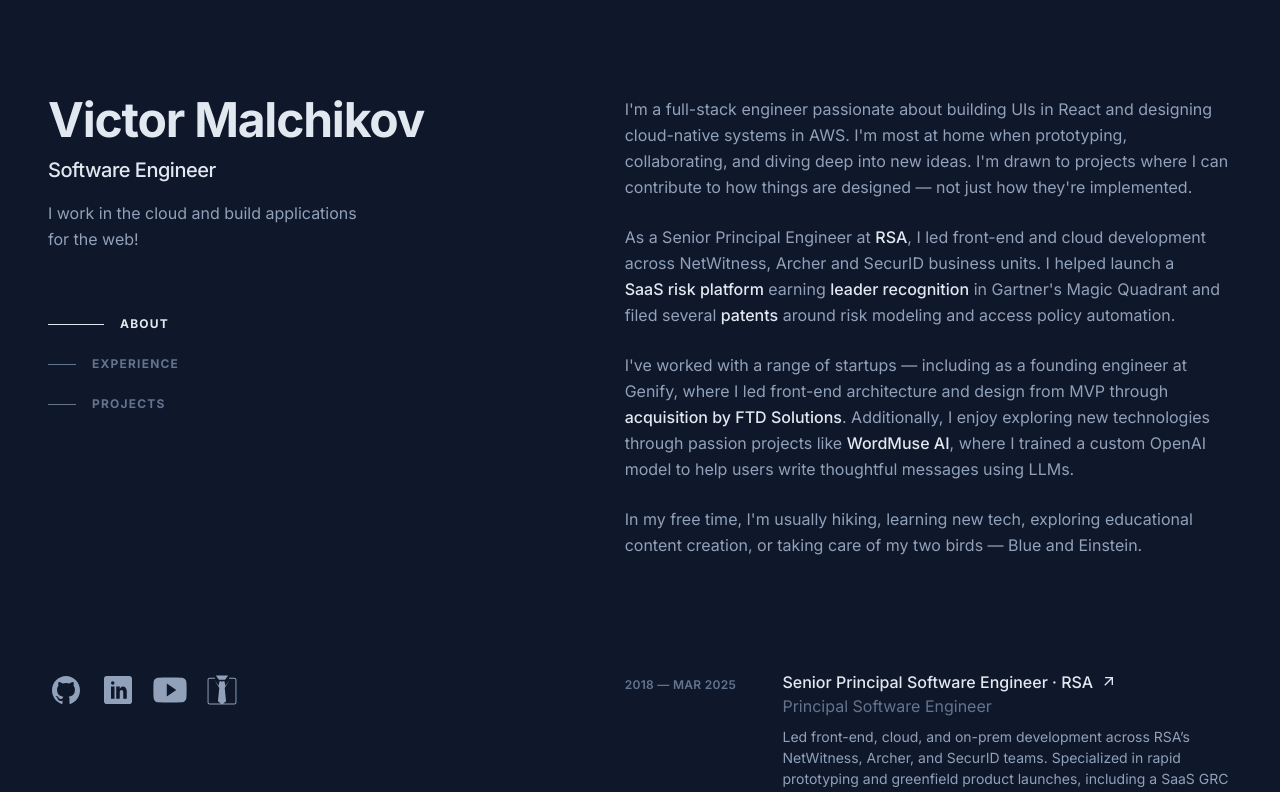
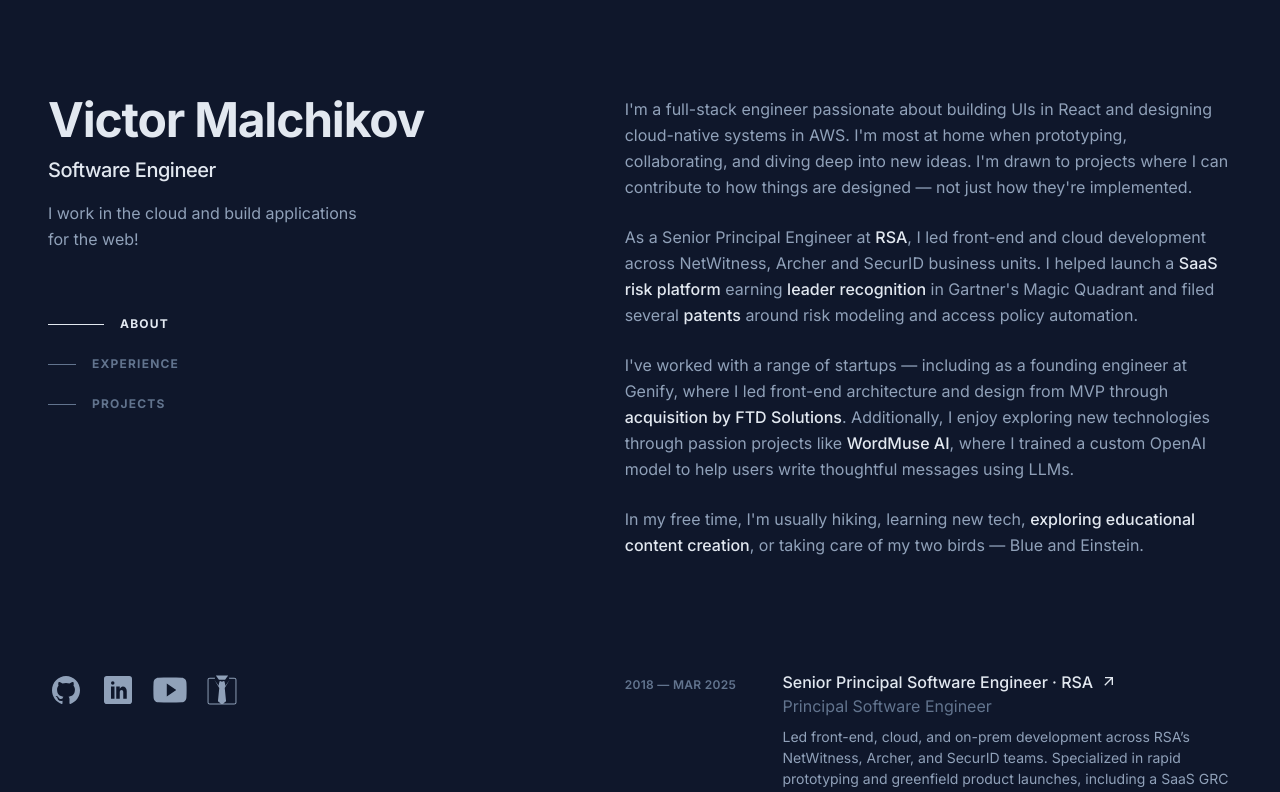
Before and after one commit to vmalchik/portfolio, a Next.js app: page / in a window 1280 px wide. Shown: the top 792 px of the page. Built offline with nearby package versions, Linux system fonts and the light colour scheme.

Commit message:
updated about me and fancy link

```diff
--- a/src/components/common/fancy-link.tsx
+++ b/src/components/common/fancy-link.tsx
@@ -4,6 +4,7 @@
 import type { ComponentProps, ReactNode } from "react";
 
 export type FancyLinkProps = ComponentProps<typeof Link> & {
+  noWrap?: boolean;
   highlightOnGroupHover?: boolean;
   showArrow?: boolean;
   children: ReactNode;
@@ -12,6 +13,7 @@
 export const FancyLink = ({
   children,
   className = "",
+  noWrap = false,
   highlightOnGroupHover = false,
   showArrow = false,
   ...props
@@ -29,7 +31,12 @@
       )}
       {...props}
     >
-      <span className="group inline-flex items-center gap-2 whitespace-nowrap">
+      <span
+        className={cn(
+          "group",
+          noWrap ? "inline-flex items-center gap-2 whitespace-nowrap" : ""
+        )}
+      >
         {children}
         {/* Move the arrow on hover to signal outbound link (quick start, smooth finish) */}
         {showArrow && (
--- a/src/components/page/home/about/about-section.tsx
+++ b/src/components/page/home/about/about-section.tsx
@@ -59,7 +59,7 @@
       </FancyLink>
       . Additionally, I enjoy exploring new technologies through passion
       projects like{" "}
-      <FancyLink href="https://www.wordmuseai.com/" aria-label="WordMuseAI">
+      <FancyLink href="https://www.wordmuseai.com/" aria-label="WordMuse AI">
         WordMuse AI
       </FancyLink>
       , where I trained a custom OpenAI model to help users write thoughtful
@@ -68,9 +68,14 @@
   ),
   personal: (
     <p>
-      In my free time, I&apos;m usually hiking, learning new tech, exploring
-      educational content creation, or taking care of my two birds — Blue and
-      Einstein.
+      In my free time, I&apos;m usually hiking, learning new tech,{" "}
+      <FancyLink
+        href="https://www.youtube.com/@victormalchikov/videos"
+        aria-label="Victor's YouTube channel"
+      >
+        exploring educational content creation
+      </FancyLink>
+      , or taking care of my two birds — Blue and Einstein.
     </p>
   )
 };
--- a/src/components/page/home/base-section-card.tsx
+++ b/src/components/page/home/base-section-card.tsx
@@ -83,6 +83,7 @@
             <h3>
               {title.url ? (
                 <FancyLink
+                  noWrap
                   showArrow
                   highlightOnGroupHover
                   href={title.url}
--- a/src/components/page/home/experience/experience-section.tsx
+++ b/src/components/page/home/experience/experience-section.tsx
@@ -16,6 +16,7 @@
           />
         ))}
         <FancyLink
+          noWrap
           showArrow
           href="/documents/resume.pdf"
           aria-label="Victor's Resume"
--- a/src/components/page/home/links-list.tsx
+++ b/src/components/page/home/links-list.tsx
@@ -17,6 +17,7 @@
       {links.map((link) => (
         <li key={link.name}>
           <FancyLink
+            noWrap
             href={link.url}
             aria-label={link.ariaLabel}
             className="flex flex-nowrap gap-1 items-center text-sm font-normal"
```
